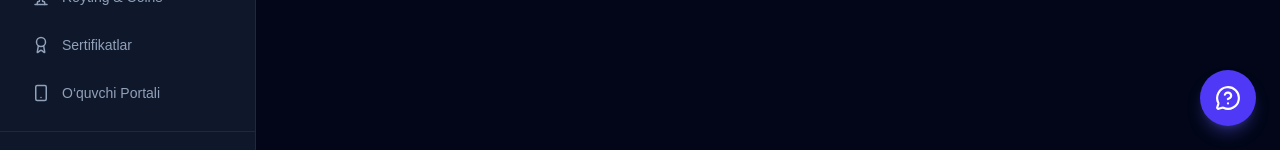
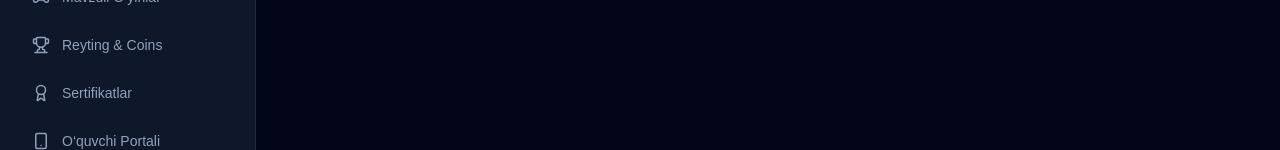
Before and after one commit to Tursunov006/EduYuz, a Next.js app in the folder edyuz-frontend/: page / in a window 1280 px wide. Shown: the part 650-800 px from the top of the page. Built offline with nearby package versions, Linux system fonts and the light colour scheme; no server answers; sample sign-in values are in the browser's storage.

Commit message:
style(layout): Remove floating HelpWidget and restore AI Yordamchi

```diff
--- a/edyuz-frontend/src/components/AppLayout.tsx
+++ b/edyuz-frontend/src/components/AppLayout.tsx
@@ -122,7 +122,6 @@ function InnerLayout({ children }: { children: React.ReactNode }) {
           {children}
         </div>
       )}
-      <HelpWidget />
     </>
   );
 }
--- a/edyuz-frontend/src/components/Sidebar.tsx
+++ b/edyuz-frontend/src/components/Sidebar.tsx
@@ -37,6 +37,7 @@ const menuItems = [
   { key: 'payments', name: 'To‘lovlar', href: '/payments', icon: CreditCard },
   { key: 'expenses', name: 'Moliya & Chiqim', href: '/expenses', icon: Wallet },
   { key: 'reports', name: 'Hisobotlar', href: '/reports', icon: TrendingUp },
+  { key: 'ai', name: 'AI Yordamchi', href: '/ai', icon: Bot },
   { key: 'lms', name: 'LMS Darslar', href: '/lms', icon: GraduationCap },
   { key: 'games', name: 'Mavzuli O‘yinlar', href: '/games', icon: Gamepad2 },
   { key: 'leaderboard', name: 'Reyting & Coins', href: '/leaderboard', icon: Trophy },
```
